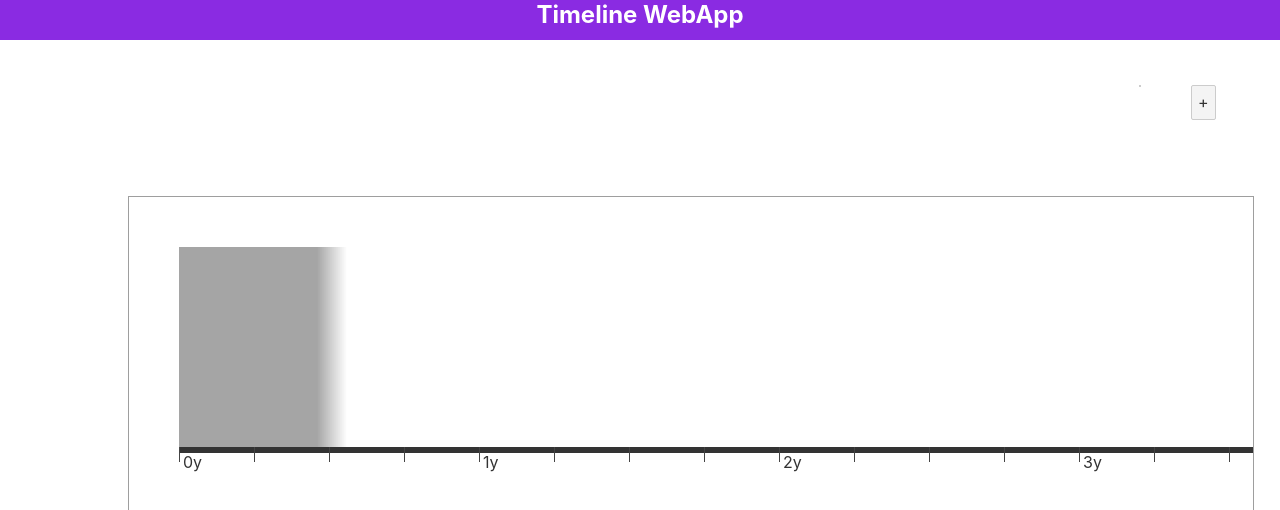
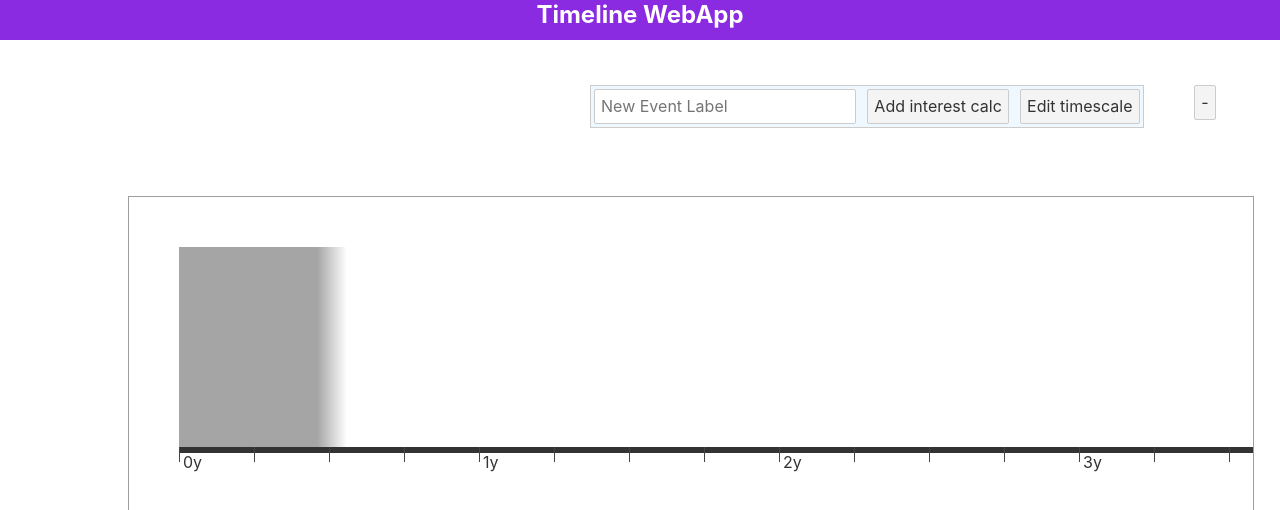
Before and after one commit to asoback/timelines, a Svelte app: page / in a window 1280 px wide. Shown: the top 510 px of the page. Built offline with nearby package versions, Linux system fonts and the light colour scheme.

Commit message:
Open Edit Event menu immediately

```diff
--- a/src/AddItem.svelte
+++ b/src/AddItem.svelte
@@ -4,7 +4,7 @@
 	const dispatch = createEventDispatcher();
 
 	let time_scale = "y";
-	let expanded = false;
+	let expanded = true;
 	let time_menu_expanded = false;
 	let event_label = '';
 	let time_len = 10;
@@ -48,6 +48,8 @@
 	const createNewEvent = (e) => {
 		if (e.key === "Enter") {
 			expanded = false;
+      time_menu_expanded = false;
+      interest_menu_expanded = false;
 			dispatch('message', {
 				text: event_label
 			});
--- a/src/Timeline.svelte
+++ b/src/Timeline.svelte
@@ -50,13 +50,15 @@
       date: convert_place_to_date(0),
       color: "#000000"
     };
+    focused_interest_id = -1;
+    focused_event_id = new_id;
+    edit_menu_expanded = true;
   }
 
   function handlePanMove(event) {
     const id = event.target.dataset["eventid"];
     const element_width = getComputedStyle(event.target).width.replace(/\D+/g, '');
     items[id].left_px += event.detail.dx;
-    console.log(items[id].left_px, items[id].left_px - (element_width/2));
     items[id].date = convert_place_to_date(items[id].left_px - (element_width/2));
     items = items;
     date_display = items[id].date;
```
